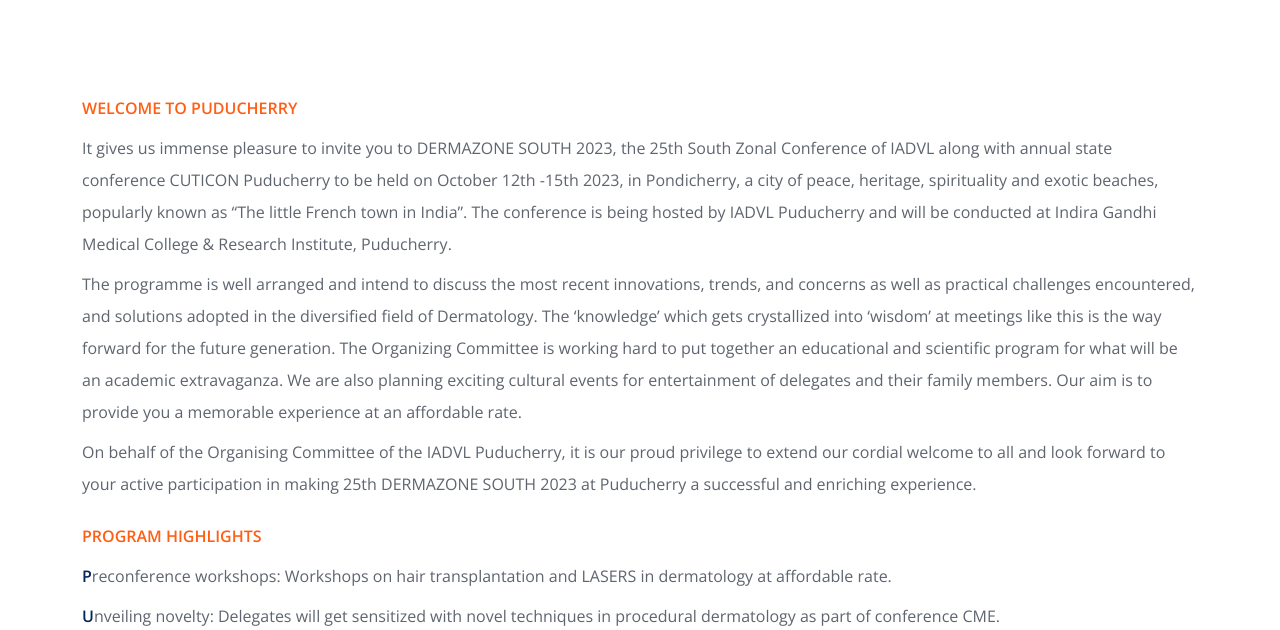
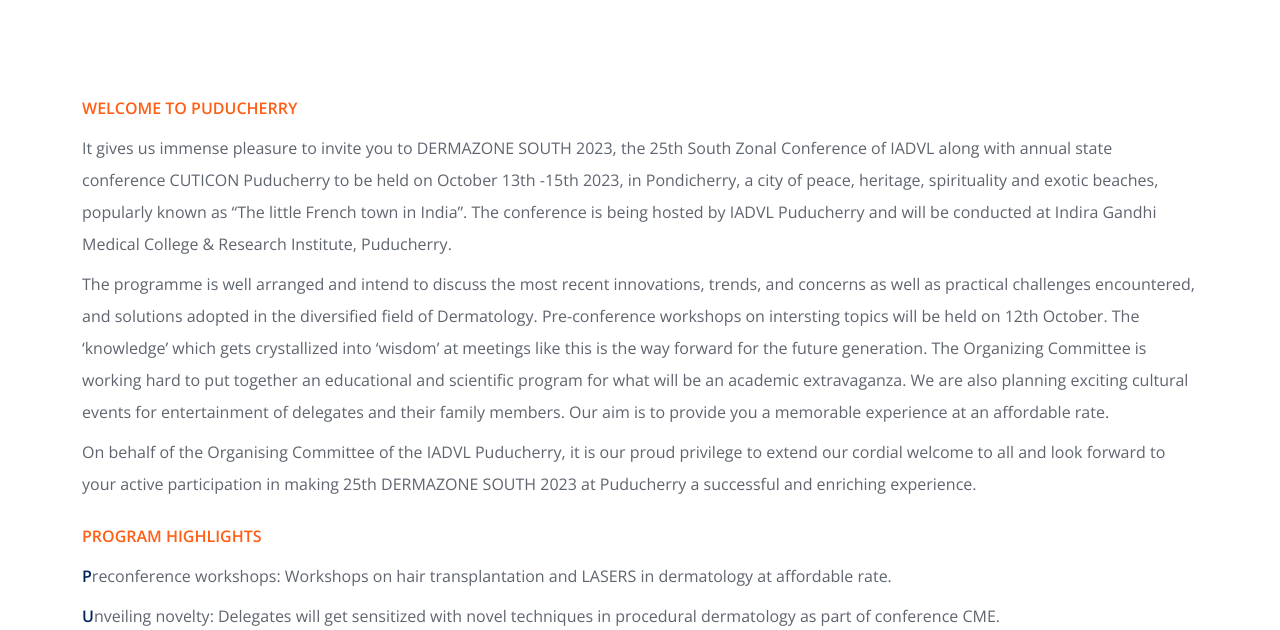
Before and after one commit to ukendiran/dermazonesouth, a PHP site: page / in a window 1280 px wide. Shown: the part 789-1419 px from the top of the page. Run offline with PHP 8.4, Linux system fonts and the light colour scheme; some libraries are stand-ins or nearby versions.

Commit message:
home changes

```diff
--- a/index.php
+++ b/index.php
@@ -20,9 +20,9 @@ include 'include/slider.php';
             <div class="col-lg-12 wow fadeIn about" data-wow-delay="0.5s">
                 <p class="fw-medium text-uppercase text-primary mb-2">Welcome to Puducherry</p>
                 <!-- <h1 class="display-5 mb-2">Welcome to Puducherry</h1> -->
-                <p class="mb-2"> It gives us immense pleasure to invite you to DERMAZONE SOUTH 2023, the 25th South Zonal Conference of IADVL along with annual state conference CUTICON Puducherry to be held on October 12th -15th 2023, in Pondicherry, a city of peace, heritage, spirituality and exotic beaches, popularly known as “The little French town in India”. The conference is being hosted by IADVL Puducherry and will be conducted at Indira Gandhi Medical College & Research Institute, Puducherry.
+                <p class="mb-2"> It gives us immense pleasure to invite you to DERMAZONE SOUTH 2023, the 25th South Zonal Conference of IADVL along with annual state conference CUTICON Puducherry to be held on October 13th -15th 2023, in Pondicherry, a city of peace, heritage, spirituality and exotic beaches, popularly known as “The little French town in India”. The conference is being hosted by IADVL Puducherry and will be conducted at Indira Gandhi Medical College & Research Institute, Puducherry.
                 </p>
-                <p class="mb-2"> The programme is well arranged and intend to discuss the most recent innovations, trends, and concerns as well as practical challenges encountered, and solutions adopted in the diversified field of Dermatology. The ‘knowledge’ which gets crystallized into ‘wisdom’ at meetings like this is the way forward for the future generation. The Organizing Committee is working hard to put together an educational and scientific program for what will be an academic extravaganza. We are also planning exciting cultural events for entertainment of delegates and their family members. Our aim is to provide you a memorable experience at an affordable rate.
+                <p class="mb-2"> The programme is well arranged and intend to discuss the most recent innovations, trends, and concerns as well as practical challenges encountered, and solutions adopted in the diversified field of Dermatology. Pre-conference workshops on intersting topics will be held on 12th October. The ‘knowledge’ which gets crystallized into ‘wisdom’ at meetings like this is the way forward for the future generation. The Organizing Committee is working hard to put together an educational and scientific program for what will be an academic extravaganza. We are also planning exciting cultural events for entertainment of delegates and their family members. Our aim is to provide you a memorable experience at an affordable rate.
                 </p>
                 <p class="mb-2"> On behalf of the Organising Committee of the IADVL Puducherry, it is our proud privilege to extend our cordial welcome to all and look forward to your active participation in making 25th DERMAZONE SOUTH 2023 at Puducherry a successful and enriching experience.
                 </p>
```
